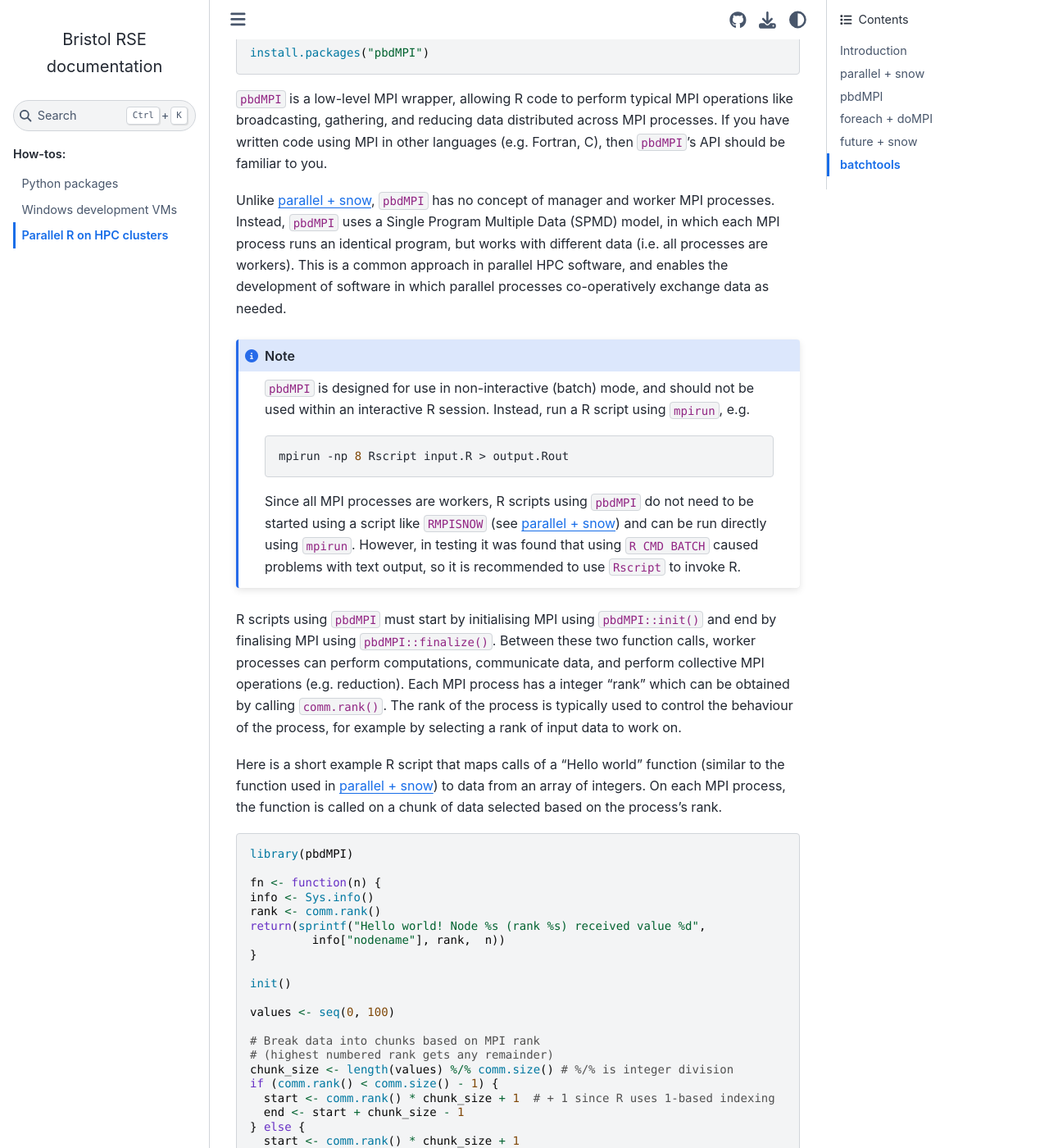
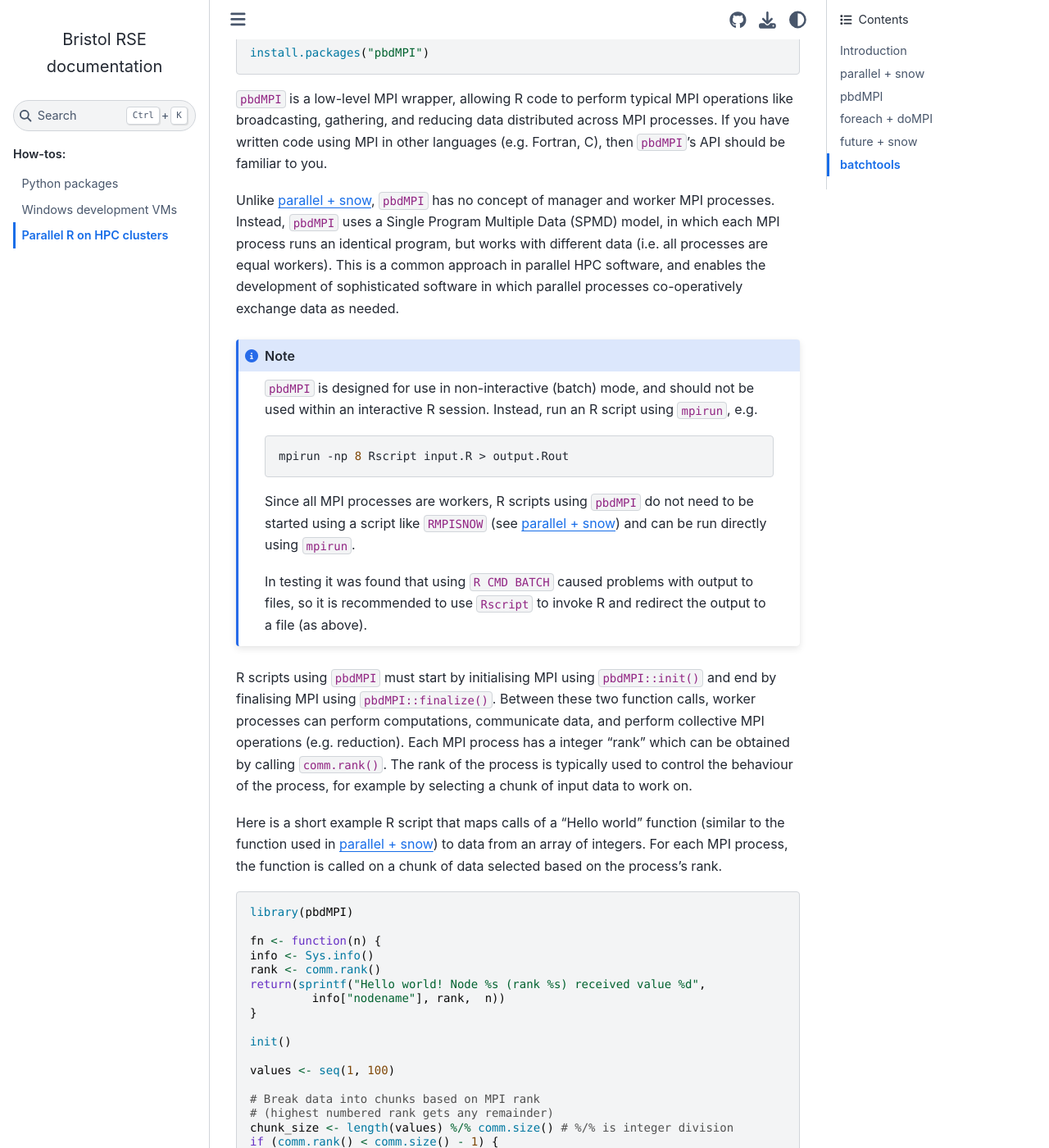
Before and after one commit to BristolRSE/bristolrse.github.io, a Sphinx documentation site: the page built from source/how-tos/parallel_R.rst, in a window 1280 px wide and 1400 px high, scrolled down 4928 px. Shown: the whole window at 82% size. Built offline with Sphinx 7.4.7 and the Sphinx Book theme 1.1.4, drawn with Linux system fonts in a browser that asks for light colours; some of the changed text lies outside the part shown.

Commit message:
Example submission script for pbdMPI
Also:
* Minor corrections to pbdMPI section
* Move note about BP1-specificity of job submission examples to
  introduction

```diff
--- a/source/how-tos/parallel_R.rst
+++ b/source/how-tos/parallel_R.rst
@@ -20,6 +20,12 @@
 
 This how-to article is concerned with **running R in parallel on high-performance computing (HPC) clusters**, in which a `job scheduler <https://en.wikipedia.org/wiki/Job_scheduler>`_ distributes user-submitted jobs to compute nodes and `MPI <https://en.wikipedia.org/wiki/Message_Passing_Interface>`_ is used for communication in multi-node parallel jobs.
 In particular, the how-to focuses on a small number of methods for running parallel R that have been tested on the `University of Bristol ACRC's HPC facilities <https://www.bristol.ac.uk/acrc/high-performance-computing/>`_.
+
+.. note::
+   The example PBS-type job submission scripts in this how-to use environment modules (e.g. ``lib/openmpi/4.0.2-gcc`` and ``lang/r/4.0.2-gcc``) and set paths (e.g. ``R_LIBRARY_PATH``) specific to the `Blue Pebble cluster <https://www.bristol.ac.uk/acrc/high-performance-computing/>`_ at University of Bristol.
+   These will need to be modified for other clusters.
+   Similarly, the scripts will need modification for use on clusters using non-PBS-type schedulers, such as `SLURM <https://slurm.schedmd.com/documentation.html>`_.
+
 
 .. _parallel-R-parallel-snow:
 
@@ -159,11 +165,6 @@
 The R script ``hello_mpi.R`` is run in batch mode with 1 manager process and 7 worker processes (8 total MPI processes) created by ``RMPISNOW``.
 The result is output in ``hello_mpi.Rout``.
 
-.. note::
-   The environment modules (``lib/openmpi/4.0.2-gcc`` and ``lang/r/4.0.2-gcc``) and ``R_LIBRARY_PATH`` value are specific to the `Blue Pebble cluster <https://www.bristol.ac.uk/acrc/high-performance-computing/>`_ at University of Bristol.
-   These will need to be modified for other clusters.
-   Similarly, the script will need modification to use on clusters using non-PBS-type schedulers, such as `SLURM <https://slurm.schedmd.com/documentation.html>`_.
-
 
 pbdMPI
 ======
@@ -178,28 +179,29 @@
 If you have written code using MPI in other languages (e.g. Fortran, C), then ``pbdMPI``'s API should be familiar to you.
 
 Unlike :ref:`parallel-R-parallel-snow`, ``pbdMPI`` has no concept of manager and worker MPI processes.
-Instead, ``pbdMPI`` uses a Single Program Multiple Data (SPMD) model, in which each MPI process runs an identical program, but works with different data (i.e. all processes are workers).
-This is a common approach in parallel HPC software, and enables the development of software in which parallel processes co-operatively exchange data as needed.
+Instead, ``pbdMPI`` uses a Single Program Multiple Data (SPMD) model, in which each MPI process runs an identical program, but works with different data (i.e. all processes are equal workers).
+This is a common approach in parallel HPC software, and enables the development of sophisticated software in which parallel processes co-operatively exchange data as needed.
 
 .. note::
    ``pbdMPI`` is designed for use in non-interactive (batch) mode, and should not be used within an interactive R session.
-   Instead, run a R script using ``mpirun``, e.g.
+   Instead, run an R script using ``mpirun``, e.g.
 
    .. code-block:: shell
 
       mpirun -np 8 Rscript input.R > output.Rout
 
    Since all MPI processes are workers, R scripts using ``pbdMPI`` do not need to be started using a script like ``RMPISNOW`` (see :ref:`parallel-R-parallel-snow`) and can be run directly using ``mpirun``.
-   However, in testing it was found that using ``R CMD BATCH`` caused problems with text output, so it is
-   recommended to use ``Rscript`` to invoke R.
+
+   In testing it was found that using ``R CMD BATCH`` caused problems with output to files, so it is
+   recommended to use ``Rscript`` to invoke R and redirect the output to a file (as above).
 
 R scripts using ``pbdMPI`` must start by initialising MPI using ``pbdMPI::init()`` and end by finalising MPI using ``pbdMPI::finalize()``.
 Between these two function calls, worker processes can perform computations, communicate data, and perform collective MPI operations (e.g. reduction).
 Each MPI process has a integer "rank" which can be obtained by calling ``comm.rank()``.
-The rank of the process is typically used to control the behaviour of the process, for example by selecting a rank of input data to work on.
+The rank of the process is typically used to control the behaviour of the process, for example by selecting a chunk of input data to work on.
 
 Here is a short example R script that maps calls of a "Hello world" function (similar to the function used in :ref:`parallel-R-parallel-snow`) to data from an array of integers.
-On each MPI process, the function is called on a chunk of data selected based on the process's rank.
+For each MPI process, the function is called on a chunk of data selected based on the process's rank.
 
 .. code-block:: R
 
@@ -214,7 +216,7 @@
 
    init()
 
-   values <- seq(0, 100)
+   values <- seq(1, 100)
 
    # Break data into chunks based on MPI rank
    # (highest numbered rank gets any remainder)
@@ -233,15 +235,31 @@
 
    finalize()
 
-In this example, each MPI process divides the values array into a number of chunks equal to the total number of MPI processes (``comm.size()``), then selects a chunk based on its rank (``comm.rank()``).
+In this example, each MPI process divides the ``values`` array into a number of chunks equal to the total number of MPI processes (``comm.size()``), then selects a chunk based on its rank (``comm.rank()``).
 Each process calls the function on its chunk locally using the base ``lapply()`` function and then the result from each process is globally printed (``comm.print()``).
 This is in contrast to the :ref:`parallel-R-parallel-snow` "Hello world" example, where a call to ``parallel::parSapply()`` on the manager process chunks the data, distributes function calls to worker processes, and returns the result to the manager process.
 
 The (PBS-style) job submission script for a R script using ``pbdMPI`` is simpler than the example for :ref:`parallel-R-parallel-snow`, as R does not need to be invoked using ``RMPISNOW``:
 
-.. code-block:: R
+.. code-block:: shell
 
-   # TODO ... job submission example for pbdMPI ...
+   #!/bin/bash
+
+   #PBS -N hello_mpi
+   #PBS -l select=2:ncpus=8:mpiprocs=8:ompthreads=1:mem=500M
+   #PBS -l walltime=00:01:00
+
+   module load lib/openmpi/4.0.2-gcc
+   module load lang/r/4.0.2-gcc
+
+   R_SCRIPT_PATH="${PBS_O_WORKDIR}/hello_mpi.R"
+   R_OUTPUT_PATH="${PBS_O_WORKDIR}/hello_mpi.Rout"
+
+   mpirun -np 16 Rscript ${R_SCRIPT_PATH} > ${R_OUTPUT_PATH}
+
+The script requests a walltime of 1 minute and 2 resource "chunks" with 8 cores, 8 MPI processes and 500 MB memory each.
+The R script ``hello_mpi.R`` is run using ``Rscript`` with 16 MPI processes and (standard) output is redirected to the file ``hello_mpi.Rout`` (OpenMPI's ``mpirun`` `collects the standard output from all MPI processes <https://www.open-mpi.org/doc/current/man1/mpirun.1.php#sect17>`_ and this is redirected to the output file).
+Each MPI process runs the same R code, but differs in the value returned by ``comm.rank()``.
 
 .. note::
    ``pbdMPI`` is well-documented!
```
